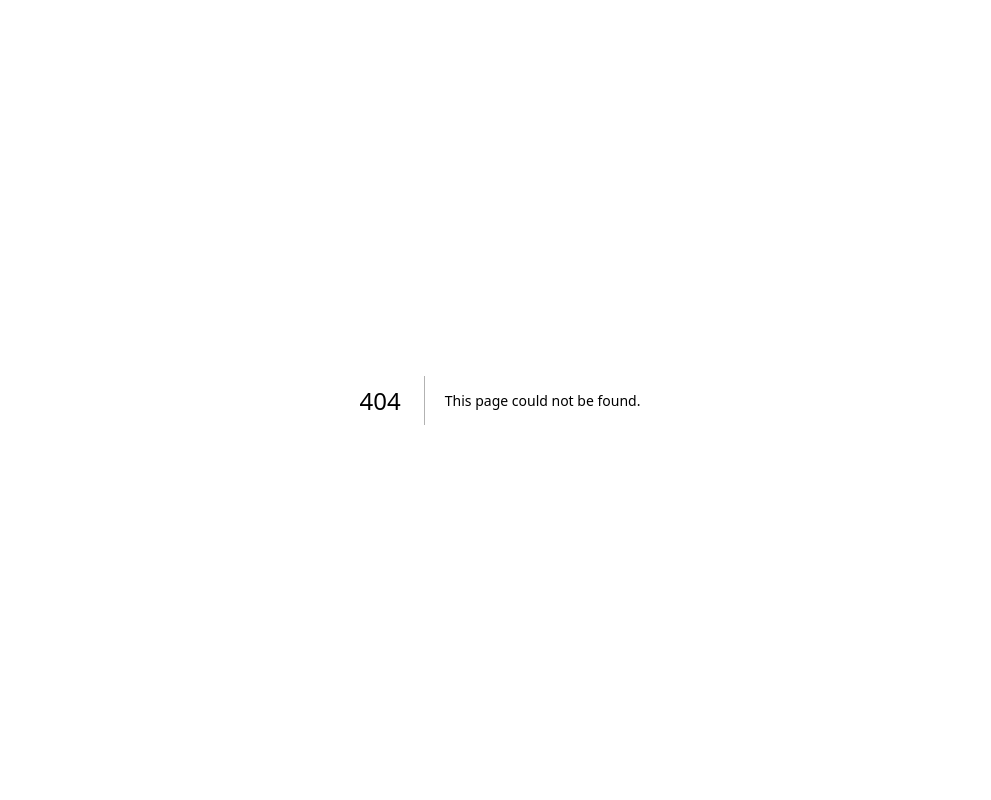
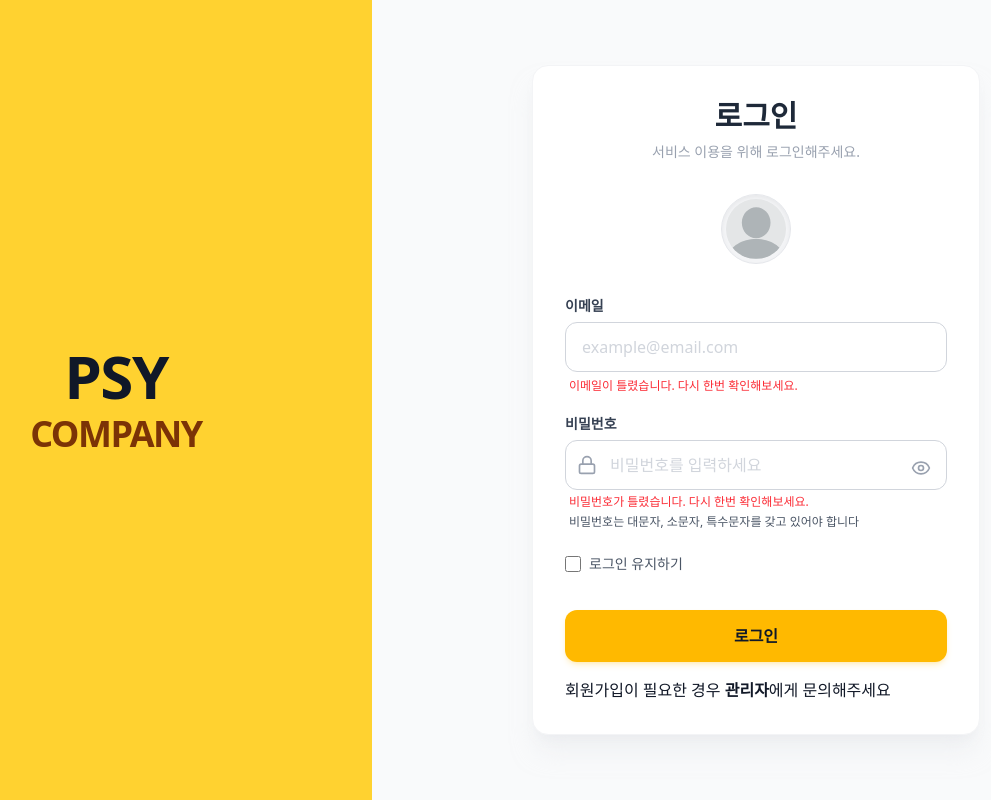
Before and after one commit to psy0821-k/erp-system, a Next.js app: page /login in a window 1280 px wide. Before the commit this address had no page. Shown: the whole page, without its empty margins (140-1131 px from the left). Built offline with nearby package versions, Linux system fonts and the light colour scheme.

Commit message:
style: 로그인 페이지 퍼블리싱 및 디자인 적용

```diff
--- /dev/null
+++ b/src/app/(auth)/login/page.tsx
@@ -0,0 +1,108 @@
+'use client';
+import { Eye, EyeOff, Lock } from 'lucide-react';
+import Image from 'next/image';
+import { useState } from 'react';
+
+const LoginPage = () => {
+  const [password, setPassword] = useState('');
+  const [showPassword, setShowPassword] = useState(false);
+
+  return (
+    <main className="flex min-h-screen bg-gray-50">
+      <div className="hidden md:flex flex-col justify-center items-center bg-amber-300 w-[40%] px-8">
+        <p className="font-black text-6xl text-gray-900 tracking-tight text-center leading-none">
+          PSY
+          <span className="block text-4xl mt-2 font-bold text-amber-900">COMPANY</span>
+        </p>
+      </div>
+
+      <section className="flex flex-col justify-center items-center w-full md:w-[60%] p-4 min-h-screen">
+        <div className="w-full max-w-md bg-white border border-gray-100 p-8 rounded-2xl shadow-xl shadow-gray-200/50">
+          <h2 className="text-3xl font-extrabold text-center text-gray-800 mb-2">로그인</h2>
+          <p className="text-center text-sm text-gray-400 mb-8">서비스 이용을 위해 로그인해주세요.</p>
+
+          <div className="flex justify-center mb-8">
+            <Image
+              src={'/no-profile.svg'}
+              alt="psy컴패니"
+              width={70}
+              height={70}
+              className="rounded-full bg-gray-100 p-1 border border-gray-200 shadow-inner"
+            />
+          </div>
+
+          <form onSubmit={e => e.preventDefault()} className="space-y-5">
+            <div className="space-y-1.5">
+              <label htmlFor="user_id" className="block text-sm font-semibold text-gray-700">
+                이메일
+              </label>
+              <div className="relative">
+                <input
+                  type="email"
+                  id="user_id"
+                  placeholder="example@email.com"
+                  className="w-full px-4 py-3 border border-gray-300 rounded-xl focus:outline-none focus:ring-2 focus:ring-amber-400 focus:border-transparent transition-all placeholder:text-gray-300"
+                />
+              </div>
+              <p className="text-xs text-red-500 font-medium pl-1 mt-1">이메일이 틀렸습니다. 다시 한번 확인해보세요.</p>
+            </div>
+
+            <div className="space-y-1.5">
+              <label htmlFor="password" className="block text-sm font-semibold text-gray-700">
+                비밀번호
+              </label>
+              <div className="relative">
+                <Lock className="absolute left-3 top-1/2 -translate-y-3/2 w-5 h-5 text-gray-400" />
+                <input
+                  id="password"
+                  type={showPassword ? 'text' : 'password'}
+                  value={password}
+                  onChange={e => setPassword(e.target.value)}
+                  placeholder="비밀번호를 입력하세요"
+                  className="w-full pl-11 pr-12 py-3 border border-gray-300 rounded-xl focus:outline-none focus:ring-2 focus:ring-amber-400 focus:border-transparent transition-all placeholder:text-gray-300"
+                  required
+                />
+                <p className="text-xs text-red-500 font-medium pl-1 mt-1">비밀번호가 틀렸습니다. 다시 한번 확인해보세요.</p>
+                <p className="text-xs text-gray-600 font-medium pl-1 mt-1">비밀번호는 대문자, 소문자, 특수문자를 갖고 있어야 합니다</p>
+                <button
+                  type="button"
+                  onClick={() => setShowPassword(!showPassword)}
+                  className="absolute right-3 top-0 translate-y-1/2 text-gray-400 hover:text-gray-600 p-1 transition-colors"
+                >
+                  {showPassword ? (
+                    <EyeOff aria-label="패스워드 감추기" className="w-5 h-5" />
+                  ) : (
+                    <Eye aria-label="패스워드 보기" className="w-5 h-5" />
+                  )}
+                </button>
+              </div>
+            </div>
+
+            <div className="flex items-center pt-1">
+              <input
+                type="checkbox"
+                id="auth_continue"
+                className="w-4 h-4 text-amber-500 border-gray-300 rounded focus:ring-amber-400 accent-amber-400 cursor-pointer"
+              />
+              <label htmlFor="auth_continue" className="ml-2 text-sm font-medium text-gray-600 cursor-pointer select-none">
+                로그인 유지하기
+              </label>
+            </div>
+
+            <button
+              type="submit"
+              className="w-full bg-amber-400 hover:bg-amber-500 text-gray-900 font-bold py-3.5 px-4 rounded-xl shadow-md shadow-amber-400/20 active:scale-[0.99] transition-all mt-4"
+            >
+              로그인
+            </button>
+          </form>
+          <p className="mt-4">
+            회원가입이 필요한 경우 <strong>관리자</strong>에게 문의해주세요
+          </p>
+        </div>
+      </section>
+    </main>
+  );
+};
+
+export default LoginPage;
```
